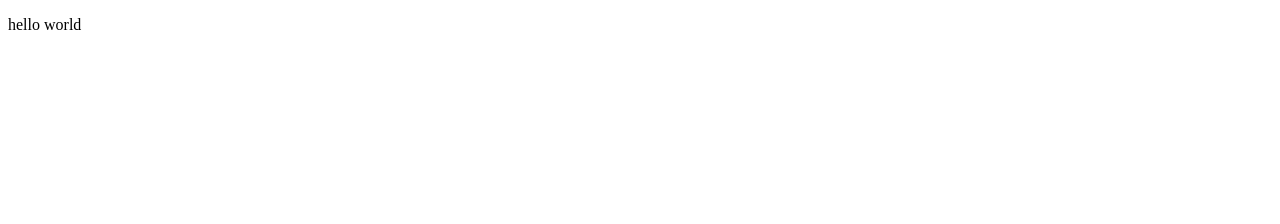
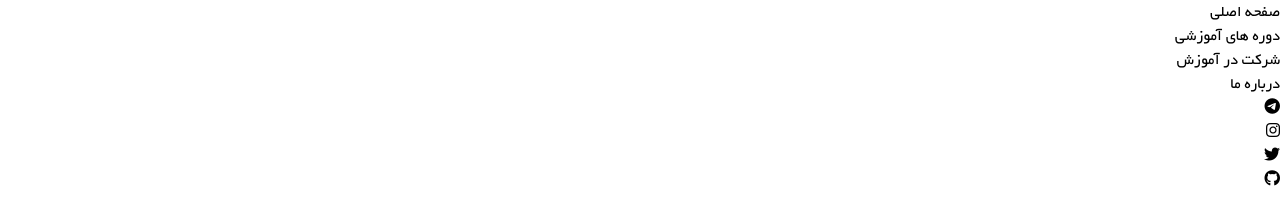
Before and after one commit to AmirManshadi/SquaDev-sample, a plain HTML site: page src/index.html in a window 1280 px wide. Drawn offline with Linux system fonts and the light colour scheme; files whose address does not match are found by name.

Commit message:
created top menu markup

```diff
--- a/src/index.html
+++ b/src/index.html
@@ -1,12 +1,32 @@
 <!DOCTYPE html>
 <html lang="en">
+
 <head>
     <meta charset="UTF-8">
     <meta http-equiv="X-UA-Compatible" content="IE=edge">
     <meta name="viewport" content="width=device-width, initial-scale=1.0">
+    <script src="https://kit.fontawesome.com/ee1d1dc0fc.js" crossorigin="anonymous"></script>
+    <link rel="stylesheet" href="/src/assets/css/style.css">
     <title>Document</title>
 </head>
+
 <body>
-    <p>hello world</p>
+    <header id="top-menu" class="container">
+        <nav class="navbar row">
+            <ul class="main-nav">
+                <li><a href="http://">صفحه اصلی</a></li>
+                <li><a href="http://">دوره های آموزشی</a></li>
+                <li><a href="http://">شرکت در آموزش</a></li>
+                <li><a href="http://">درباره ما</a></li>
+            </ul>
+            <ul class="social-nav">
+                <li><a href="http://"><i class="fa-brands fa-telegram"></i></a></li>
+                <li><a href="http://"><i class="fa-brands fa-instagram"></i></a></li>
+                <li><a href="http://"><i class="fa-brands fa-twitter"></i></a></li>
+                <li><a href="http://"><i class="fa-brands fa-github"></i></a></li>
+            </ul>
+        </nav>
+    </header>
 </body>
+
 </html>
```
